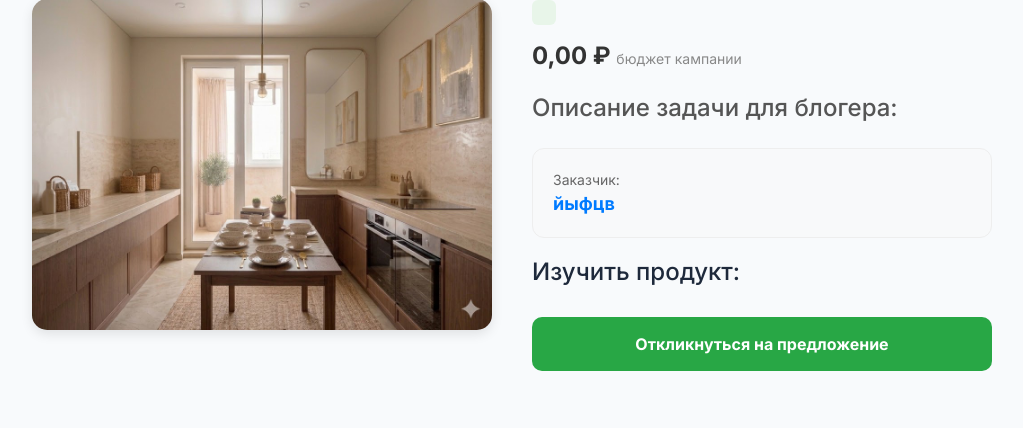
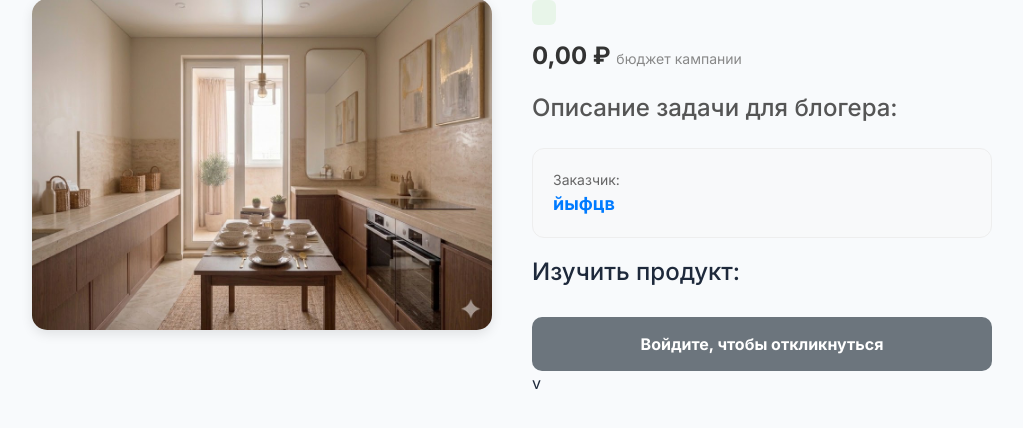
Before and after one commit to elenabri/Flow, a Django app: page /product/9/ in a window 1280 px wide. Shown: the part 217-645 px from the top of the page, without its empty margins (128-1151 px from the left). Run offline with Django 5.2, Linux system fonts and the light colour scheme; data comes from the database, SQL or seed files in the repository; some libraries are stand-ins or nearby versions.

Commit message:
Update product_detail.html

```diff
--- a/core/templates/core/product_detail.html
+++ b/core/templates/core/product_detail.html
@@ -53,12 +53,25 @@
                 {% endif %}
             </div>
 
-            <form action="#" method="POST" style="margin-top: 25px;">
-                {% csrf_token %}
-                <button type="submit" style="width: 100%; background: #28a745; color: white; border: none; padding: 15px; border-radius: 10px; font-size: 16px; font-weight: bold; cursor: pointer; transition: background 0.3s;" onmouseover="this.style.background='#218838'" onmouseout="this.style.background='#28a745'">
-                    Откликнуться на предложение
-                </button>
-            </form>
+            <div style="margin-top: 25px; display: flex; flex-direction: column; gap: 10px;">
+                {% if user.is_authenticated %}
+                    {% if user != ad.advertiser.user %}
+                        {# Ссылка на чат с владельцем бренда #}
+                        <a href="{% url 'core:chat_detail' user_id=ad.advertiser.user.id %}"
+                           style="display: flex; align-items: center; justify-content: center; width: 100%; background: #28a745; color: white; padding: 15px; border-radius: 10px; text-decoration: none; font-size: 16px; font-weight: bold; text-align: center; transition: background 0.3s;"
+                           onmouseover="this.style.background='#218838'"
+                           onmouseout="this.style.background='#28a745'">
+                            Обсудить сотрудничество (в чате)
+                        </a>
+                    {% else %}
+                        <p style="text-align: center; color: #888; font-style: italic;">Это ваше объявление</p>
+                    {% endif %}
+                {% else %}
+                    <a href="{% url 'core:login' %}" style="display: flex; align-items: center; justify-content: center; width: 100%; background: #6c757d; color: white; padding: 15px; border-radius: 10px; text-decoration: none; font-weight: bold;">
+                        Войдите, чтобы откликнуться
+                    </a>
+                {% endif %}
+            </div>v
         </div>
     </div>
 </div>
```
